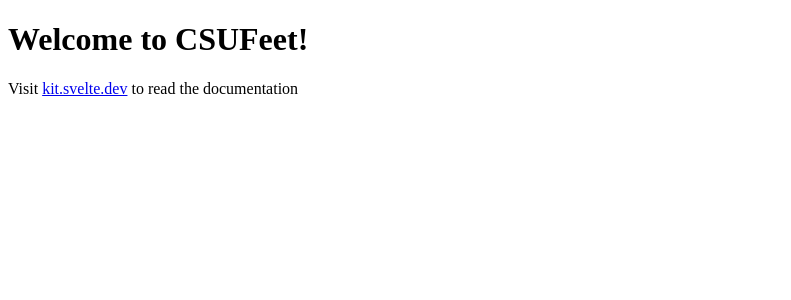
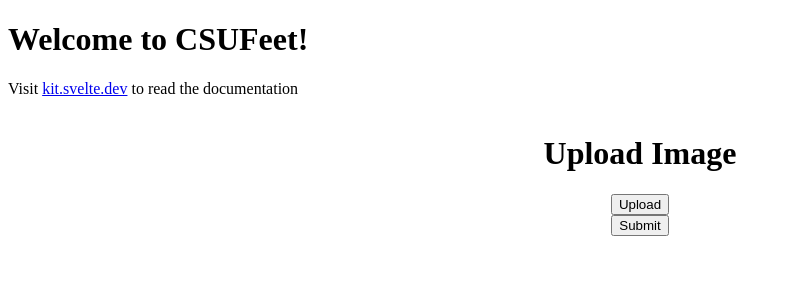
Before and after one commit to Peekoe/CSUFeet, a SvelteKit app: page / in a window 1280 px wide. Shown: the top 300 px of the page, without its empty margins (0-791 px from the left). Built offline with nearby package versions, Linux system fonts and the light colour scheme.

Commit message:
Start on uploading images 📷

```diff
--- /dev/null
+++ b/src/lib/components/UploadForm.svelte
@@ -0,0 +1,68 @@
+<script lang="ts">
+  import { each } from 'svelte/internal';
+import {Schools} from '../../db';
+
+	let avatar: string | null | undefined;
+	let fileinput: HTMLInputElement;
+
+	function onFileSelected(e) {
+		let image: Blob = e.target.files[0];
+		let reader = new FileReader();
+		reader.readAsDataURL(image);
+		reader.onload = (e) => {
+			var dec = new TextDecoder();
+			avatar = e?.target?.result?.toString();
+		};
+	}
+
+  function uploadToStore() {
+
+  }
+</script>
+
+<div id="app">
+	<h1>Upload Image</h1>
+
+	{#if avatar}
+		<img class="avatar" src={avatar} alt="d" />
+	{/if}
+
+	<button class="upload" on:click={() => {fileinput.click();}}>
+		Upload
+	</button>
+
+	<input
+		style="display:none"
+		type="file"
+		accept=".jpg, .jpeg, .png"
+		on:change={(e) => onFileSelected(e)}
+		bind:this={fileinput}
+	/>
+
+  <button on:click="{uploadToStore}">
+    Submit
+  </button>
+</div>
+
+<style>
+	#app {
+		display: flex;
+		align-items: center;
+		justify-content: center;
+		flex-flow: column;
+	}
+
+	.upload {
+		cursor: pointer;
+	}
+
+	.avatar {
+		display: flex;
+		height: 200px;
+		width: 200px;
+	}
+
+  ul {
+    list-style: none;
+  }
+</style>
--- a/src/routes/+page.svelte
+++ b/src/routes/+page.svelte
@@ -1,2 +1,8 @@
+<script lang="ts">
+  import UploadForm from "$lib/components/UploadForm.svelte";
+</script>
+
 <h1>Welcome to CSUFeet!</h1>
 <p>Visit <a href="https://kit.svelte.dev">kit.svelte.dev</a> to read the documentation</p>
+
+<UploadForm />
```
